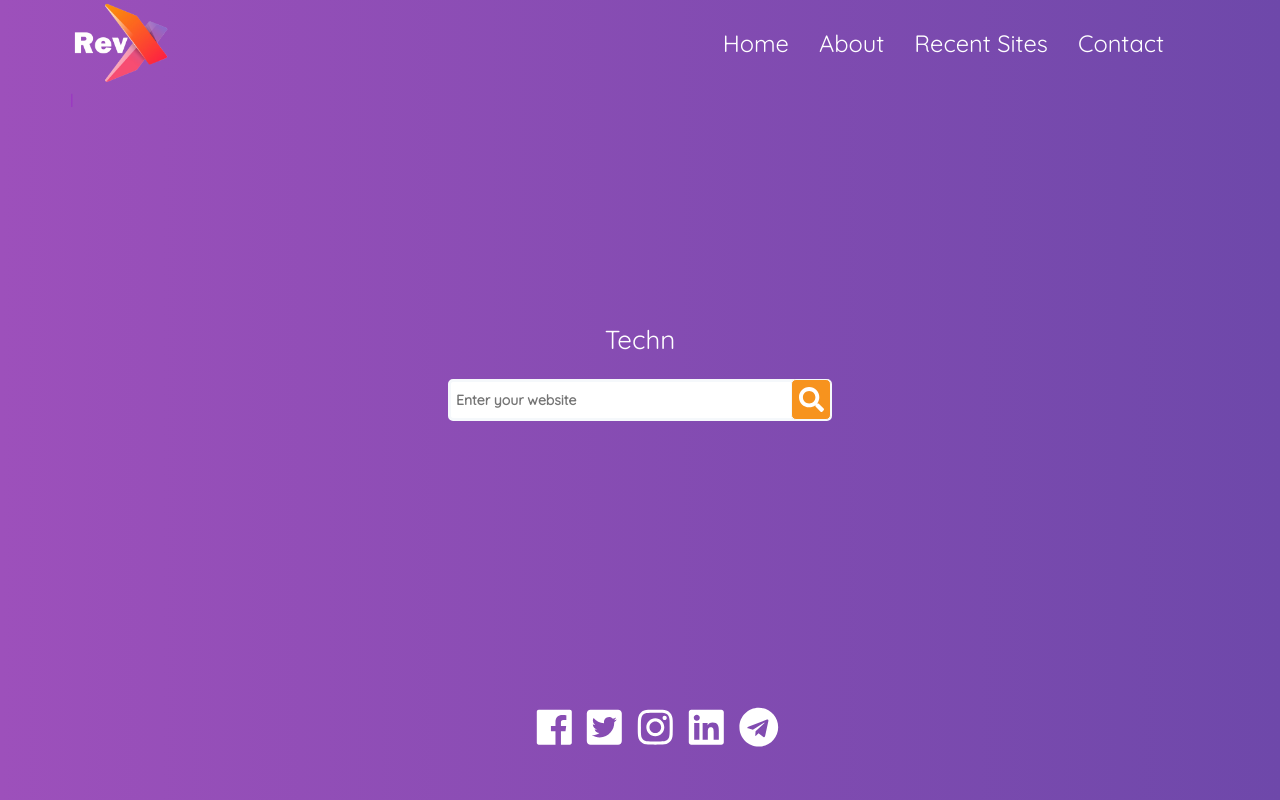
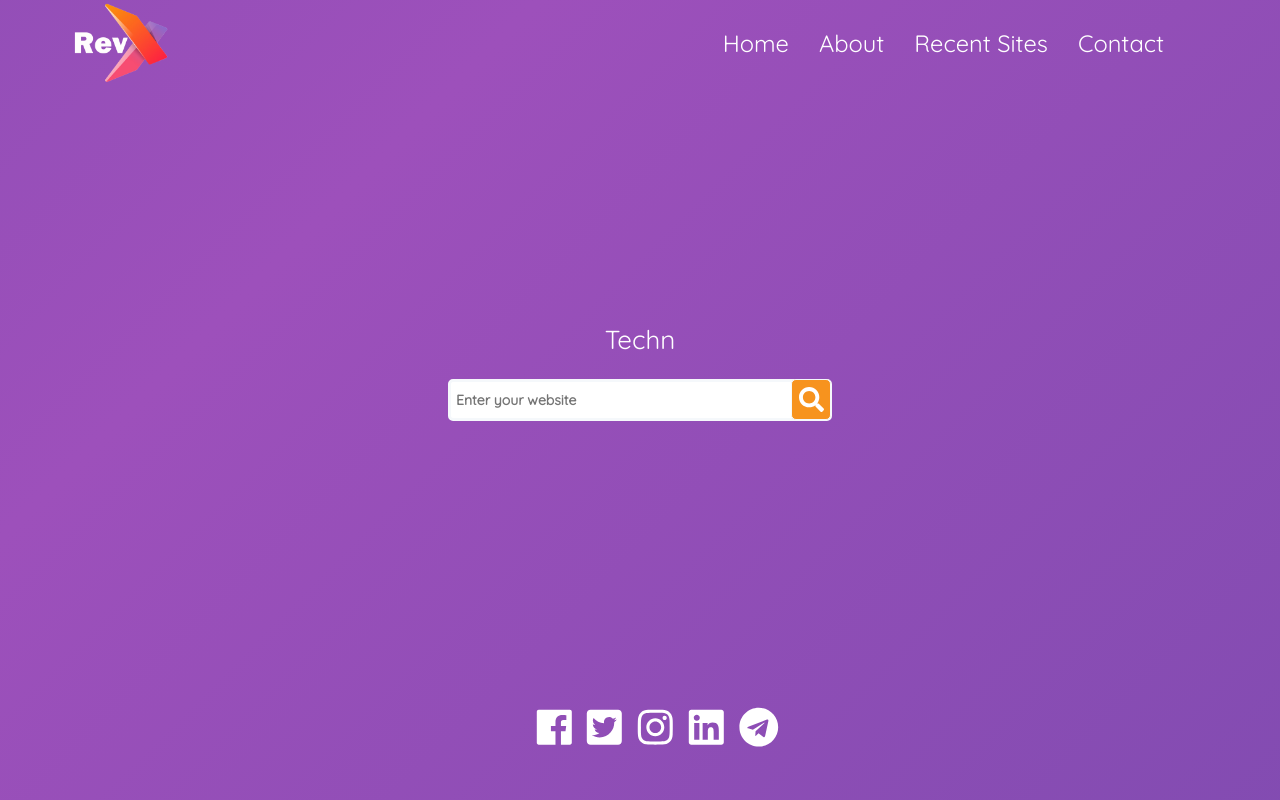
Before and after one commit to anvrtmx/revex, a PHP site: page / in a window 1280 px wide. Run offline with PHP 8.4, Linux system fonts and the light colour scheme.

Commit message:
After Background Effect

```diff
--- a/src/css/custom.css
+++ b/src/css/custom.css
@@ -1,26 +1,64 @@
 @import url('https://fonts.googleapis.com/css?family=Quicksand');
 
 body{
-margin: 0;
-padding: 0;
-font-family: 'Quicksand', sans-serif;
-background-color: #9d50bb!important;
-background: linear-gradient(90deg,transparent,#6e48aa,#9d50bb);
-background-size: 200%;
-animation: colorspin 15s ease infinite;
-z-index: 3;
+  width: 100wh;
+	height: 90vh;
+	color: #fff;
+  font-family: 'Quicksand', sans-serif;
+	background: linear-gradient(-45deg, #6e48aa, #9d50bb, #6e48aa, #9d50bb);
+	background-size: 400% 400%;
+	-webkit-animation: Gradient 15s ease infinite;
+	-moz-animation: Gradient 15s ease infinite;
+	animation: Gradient 15s ease infinite;
 }
+
+@-webkit-keyframes Gradient {
+	0% {
+		background-position: 0% 50%
+	}
+	50% {
+		background-position: 100% 50%
+	}
+	100% {
+		background-position: 0% 50%
+	}
+}
+
+@-moz-keyframes Gradient {
+	0% {
+		background-position: 0% 50%
+	}
+	50% {
+		background-position: 100% 50%
+	}
+	100% {
+		background-position: 0% 50%
+	}
+}
+
+@keyframes Gradient {
+	0% {
+		background-position: 0% 50%
+	}
+	50% {
+		background-position: 100% 50%
+	}
+	100% {
+		background-position: 0% 50%
+	}
+}
+
 #logo {
     line-height: 100px;
 }
 #logo img {
-  position: absolute;
+position: absolute;
 top: 1%;
 left: 10%;
 }
 
 .typed-cursor{
-  color:#9b34c3;
+  color:transparent;
 }
 
 .search {
```
